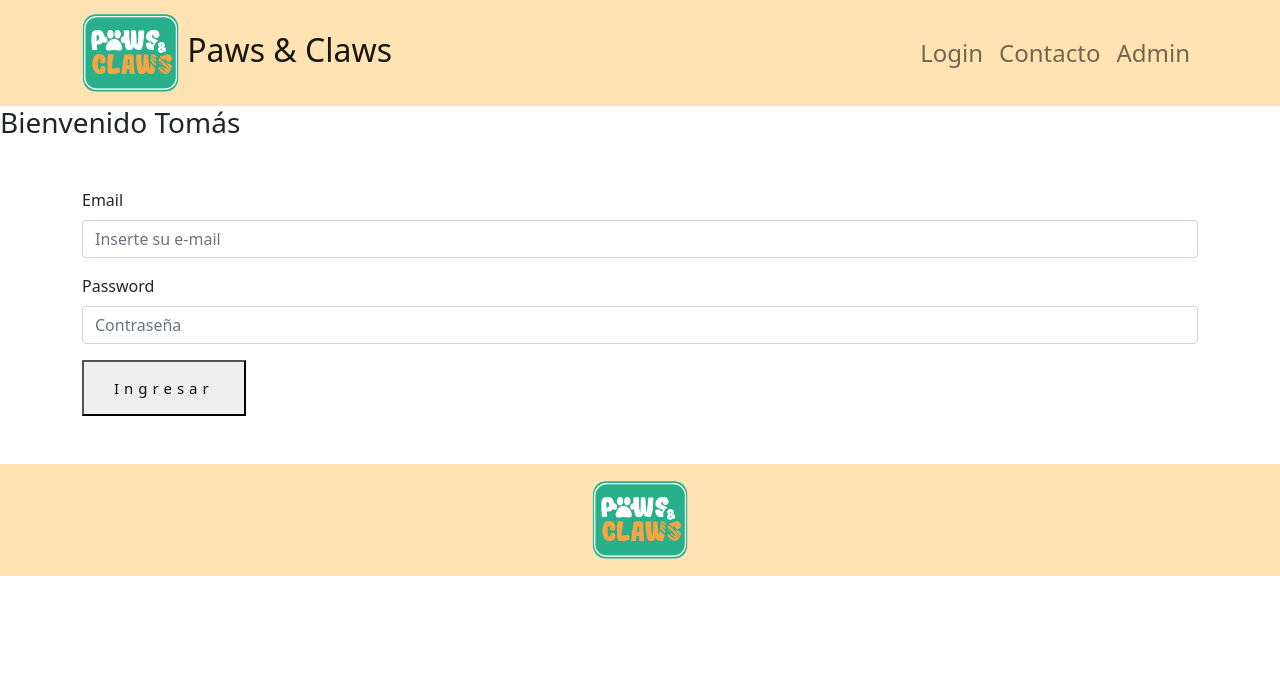
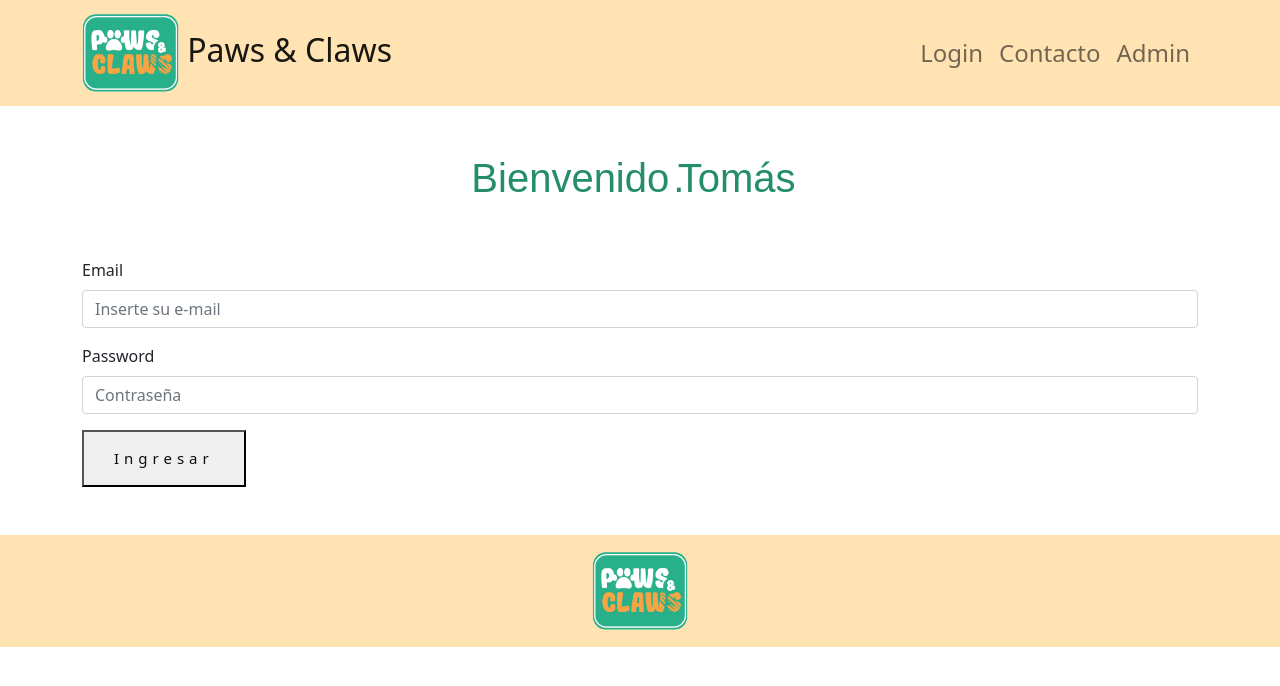
Before and after one commit to tomasCMPSN/ProyectoFinalGrupo2, a React (Create React App) app: page /login in a window 1280 px wide. Shown: the top 686 px of the page. Built offline with nearby package versions, Linux system fonts and the light colour scheme; the HTML template or start-up script is replaced by a standard one.

Commit message:
agregué animación a la pagina de login

```diff
--- a/src/components/Home/Login/Login.css
+++ b/src/components/Home/Login/Login.css
@@ -17,3 +17,60 @@
         box-shadow: 0 0 10px #a945c7, 0 0 40px #a945c7, 0 0 80px #a945c7;
         transition-delay: 1s;
     }
+
+    .animación{
+        text-align: center;
+        margin-top: 6px;
+        font-family: sans-serif;
+        font-size: 30px;
+    }
+
+    h1{
+        font-weight: 100;
+        color: rgb(36, 141, 106);
+        display: inline-block;
+    }
+
+    .text1{
+        animation: bounce1 .5s alternate infinite ease-in;
+    }
+
+    .text2{
+        animation: bounce2 .5s alternate infinite ease-in;
+    }
+
+    .text3{
+        animation: bounce3 .5s alternate infinite ease-in;
+    }
+
+    @keyframes bounce1 {
+        0%{
+            transform: translateX(-40%);
+
+        }
+        100%{
+            transform: translateX(0%);
+        }
+
+    }
+    @keyframes bounce2 {
+        0%{
+            transform: translateX(-180%);
+
+        }
+        100%{
+            transform: translateX(0%);
+        }
+
+    }
+
+    @keyframes bounce3 {
+        0%{
+            transform: translateX(40%);
+
+        }
+        100%{
+            transform: translateX(-10%);
+        }
+
+    }
--- a/src/components/Home/Login/Login.js
+++ b/src/components/Home/Login/Login.js
@@ -14,7 +14,12 @@ const Login = () => {
 
   return (
     <div>
-        <h3>Bienvenido Tomás</h3>
+
+     <div className="animación my-5">
+      <h1 className="text1">Bienvenido</h1>
+      <h1 className="text2">.</h1>
+      <h1 className="text3">Tomás</h1>
+     </div>
       <Form className="my-5 container" onSubmit = {hundleSubmit}>
         <Form.Group className="mb-3" controlId="formBasicEmail">
           <Form.Label>Email</Form.Label>
```
